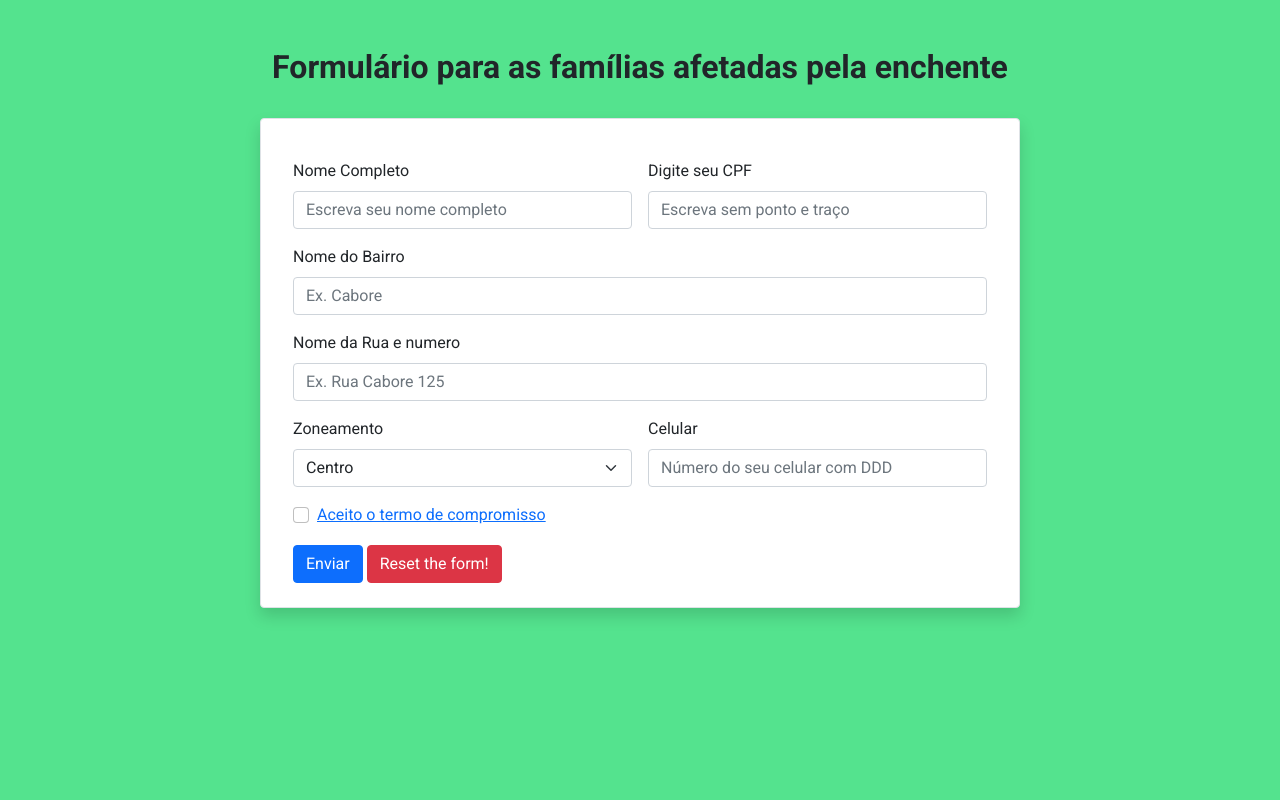
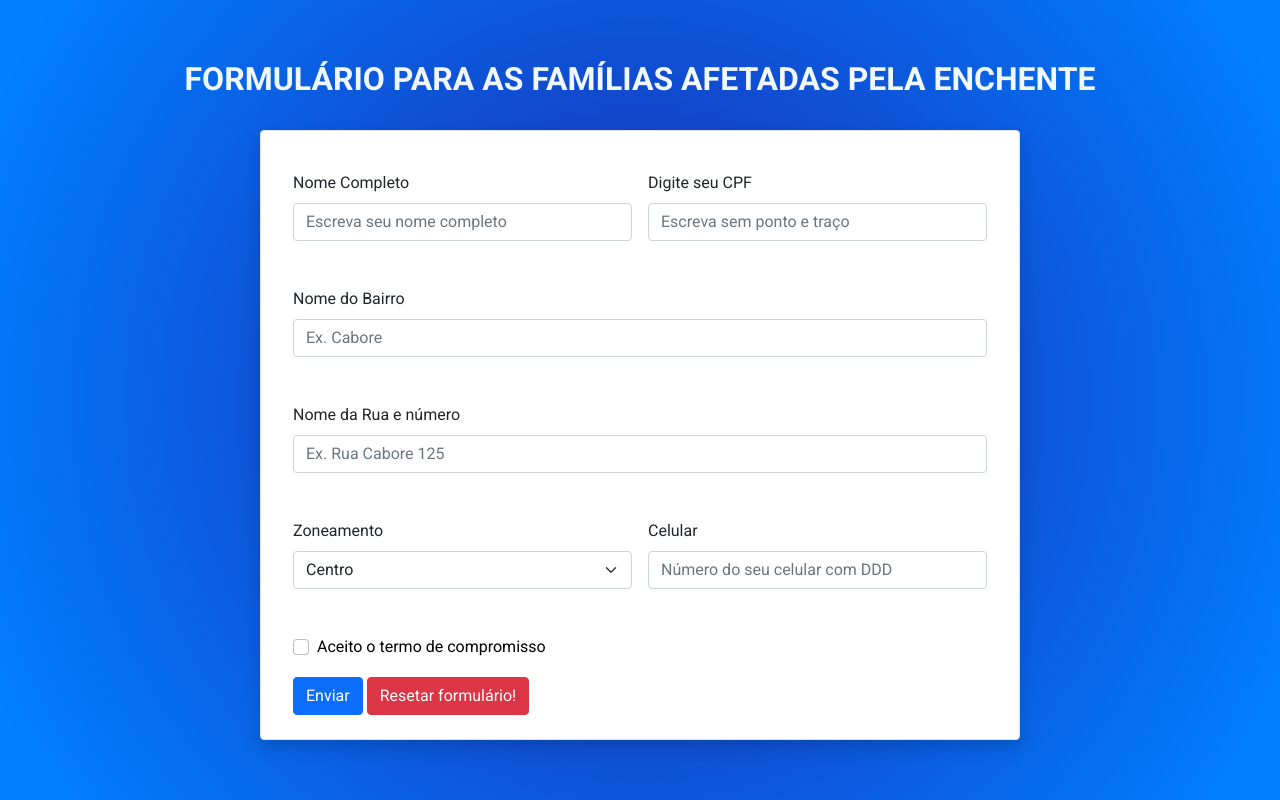
Before and after one commit to joaoAugustoParaty/formsheet, a plain HTML site: page index.html in a window 1280 px wide. Drawn offline with nearby package versions, Linux system fonts and the light colour scheme.

Commit message:
CSS midificação

```diff
--- a/index.html
+++ b/index.html
@@ -12,7 +12,7 @@
 <body>
     <div class="div container py-5">
         <div class="row">
-          <h2 class="text-center fw-bold mb-3">Formulário para as famílias afetadas pela enchente</h2>
+          <h2 class="text-center fw-bold mb-3" id="titulo">Formulário para as famílias afetadas pela enchente</h2>
           <form class="row g-3 col-md-8 mx-auto shadow border bg-white p-4 rounded" name="google-sheet">
 
             <div class="col-md-6">
@@ -29,7 +29,7 @@
               <input type="text" class="form-control" id="inputBairro" placeholder="Ex. Cabore">
             </div>
             <div class="col-12">
-              <label for="inputRua" class="form-label">Nome da Rua e numero</label>
+              <label for="inputRua" class="form-label">Nome da Rua e número</label>
               <input type="text" class="form-control" id="inputRua" placeholder="Ex. Rua Cabore 125 ">
               </div>
 
@@ -55,7 +55,7 @@
             </div>
             <div class="col-12">
               <button type="submit" class="btn btn-primary">Enviar</button>
-              <button class="btn btn-danger" type="reset">Reset the form!</button>
+              <button class="btn btn-danger" type="reset">Resetar formulário!</button>
             </div>
           </form>
         </div>
--- a/style.css
+++ b/style.css
@@ -8,7 +8,41 @@
 }
 
 body{
-    background: #54E38E;
+background: rgb(30,34,170);
+background: radial-gradient(circle, rgba(30,34,170,1) 0%, rgba(0,127,255,1) 94%);
+display: flex;
+align-items: center;
+justify-content: center;
+min-height: 100vh;
+}
+
+#titulo{
+    font-weight: 900;
+    color: aliceblue;
+    text-transform: uppercase;
+}
+
+
+.form{
+    padding: 40px;
+
+}
+
+.form-control{
+    margin-bottom: 30px;
+    position: relative;
 
 
 }
+
+.link-primary{
+    text-decoration: none;
+    color: black;
+}
+
+.form-control:focus {
+    border-color: #007fff;
+    outline: 0;
+    -webkit-box-shadow: none;
+            box-shadow: none;
+  }
```
